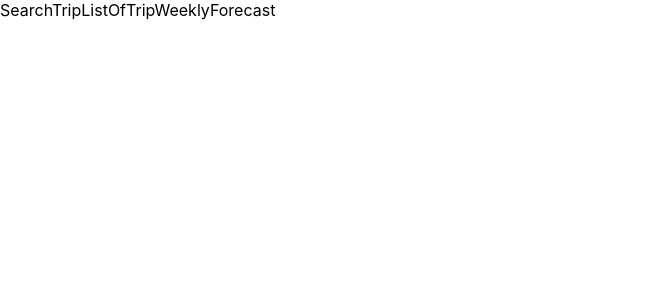
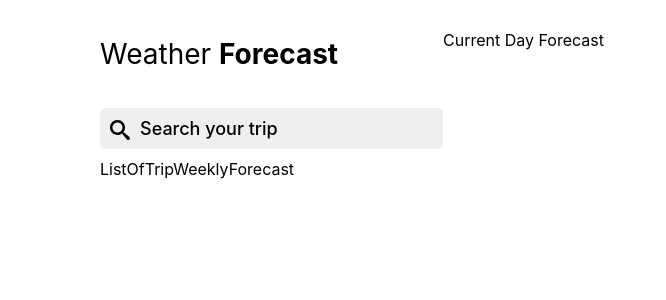
Before and after one commit to verado-batsu/trip-app, a React (Create React App) app: page / in a window 1280 px wide. Shown: the top 300 px of the page, without its empty margins (0-666 px from the left). Built offline with nearby package versions, Linux system fonts and the light colour scheme.

Commit message:
ADDED: styles of searchTrip section

```diff
--- a/src/App.jsx
+++ b/src/App.jsx
@@ -1,15 +1,13 @@
 import './App.scss';
 
-import { SearchTrip } from 'components/SearchTrip/SearchTrip';
-import { ListOfTrip } from 'components/ListOfTrip/ListOfTrip';
-import { WeeklyForecast } from 'components/WeeklyForecast/WeeklyForecast';
+import { ForecastSection } from 'components/ForecastSection/ForecastSection';
 
 function App() {
     return (
         <>
-            <SearchTrip />
-            <ListOfTrip />
-            <WeeklyForecast />
+            <main>
+                <ForecastSection />
+            </main>
         </>
     );
 }
--- a/src/App.scss
+++ b/src/App.scss
@@ -1,4 +1,4 @@
 .container {
 	margin: 0 auto;
-	padding: 0 30px;
+	padding: 0 100px;
 }
--- /dev/null
+++ b/src/assets/images/search-trip/icons/index.js
@@ -0,0 +1,5 @@
+import { ReactComponent as SearchIcon } from './search.svg'
+
+export {
+	SearchIcon
+}
--- /dev/null
+++ b/src/components/CurrentDayForecast/CurrentDayForecast.jsx
@@ -0,0 +1,3 @@
+export function CurrentDayForecast() {
+    return <section>Current Day Forecast</section>;
+}
--- /dev/null
+++ b/src/components/ForecastSection/ForecastSection.jsx
@@ -0,0 +1,22 @@
+import { CurrentDayForecast } from 'components/CurrentDayForecast/CurrentDayForecast';
+import { ListOfTrip } from 'components/ListOfTrip/ListOfTrip';
+import { SearchTrip } from 'components/SearchTrip/SearchTrip';
+import { WeeklyForecast } from 'components/WeeklyForecast/WeeklyForecast';
+
+import styles from './ForecastSection.module.scss';
+const { forecastSection, forecastSectionWrapper } = styles;
+
+export function ForecastSection() {
+    return (
+        <section className={forecastSection}>
+            <div className={`container ${forecastSectionWrapper}`}>
+                <div>
+                    <SearchTrip />
+                    <ListOfTrip />
+                    <WeeklyForecast />
+                </div>
+                <CurrentDayForecast />
+            </div>
+        </section>
+    );
+}
--- /dev/null
+++ b/src/components/ForecastSection/ForecastSection.module.scss
@@ -0,0 +1,7 @@
+.forecastSection {
+	padding-top: 30px;
+}
+
+.forecastSectionWrapper {
+	display: flex;
+}
--- a/src/components/SearchTrip/SearchTrip.jsx
+++ b/src/components/SearchTrip/SearchTrip.jsx
@@ -1,3 +1,30 @@
+import { SearchIcon } from 'assets/images/search-trip/icons';
+
+import styles from './SearchTrip.module.scss';
+const {
+    searchTrip,
+    searchTitle,
+    searchBoldTitle,
+    searchLabel,
+    searchInput,
+    searchIcon,
+} = styles;
+
 export function SearchTrip() {
-    return <>SearchTrip</>;
+    return (
+        <section className={searchTrip}>
+            <h1 className={searchTitle}>
+                Weather <span className={searchBoldTitle}>Forecast</span>
+            </h1>
+            <label className={searchLabel}>
+                <SearchIcon className={searchIcon} />
+                <input
+                    className={searchInput}
+                    type="text"
+                    name="tripCityName"
+                    placeholder="Search your trip"
+                />
+            </label>
+        </section>
+    );
 }
--- a/src/components/SearchTrip/SearchTrip.module.scss
+++ b/src/components/SearchTrip/SearchTrip.module.scss
@@ -0,0 +1,41 @@
+.searchTrip {
+	padding: 10px 0;
+}
+
+.searchTitle {
+	margin-bottom: 40px;
+
+	font-size: 28px;
+	line-height: 1;
+}
+
+.searchBoldTitle {
+	font-weight: 700;
+}
+
+.searchLabel {
+	display: block;
+	position: relative;
+}
+
+.searchInput {
+	padding: 10px 15px 10px 40px;
+
+	font-size: 18px;
+	font-weight: 500;
+
+	border-radius: 5px;
+	background-color: #efefef;
+	color: #000;
+}
+
+.searchInput::placeholder {
+	color: #000;
+	font-weight: 500;
+}
+
+.searchIcon {
+	position: absolute;
+	top: 12px;
+	left: 10px;
+}
```
Also changed, not shown: src/assets/images/search-trip/icons/search.svg (added), src/components/CurrentDayForecast/CurrentDayForecast.module.scss (added).
